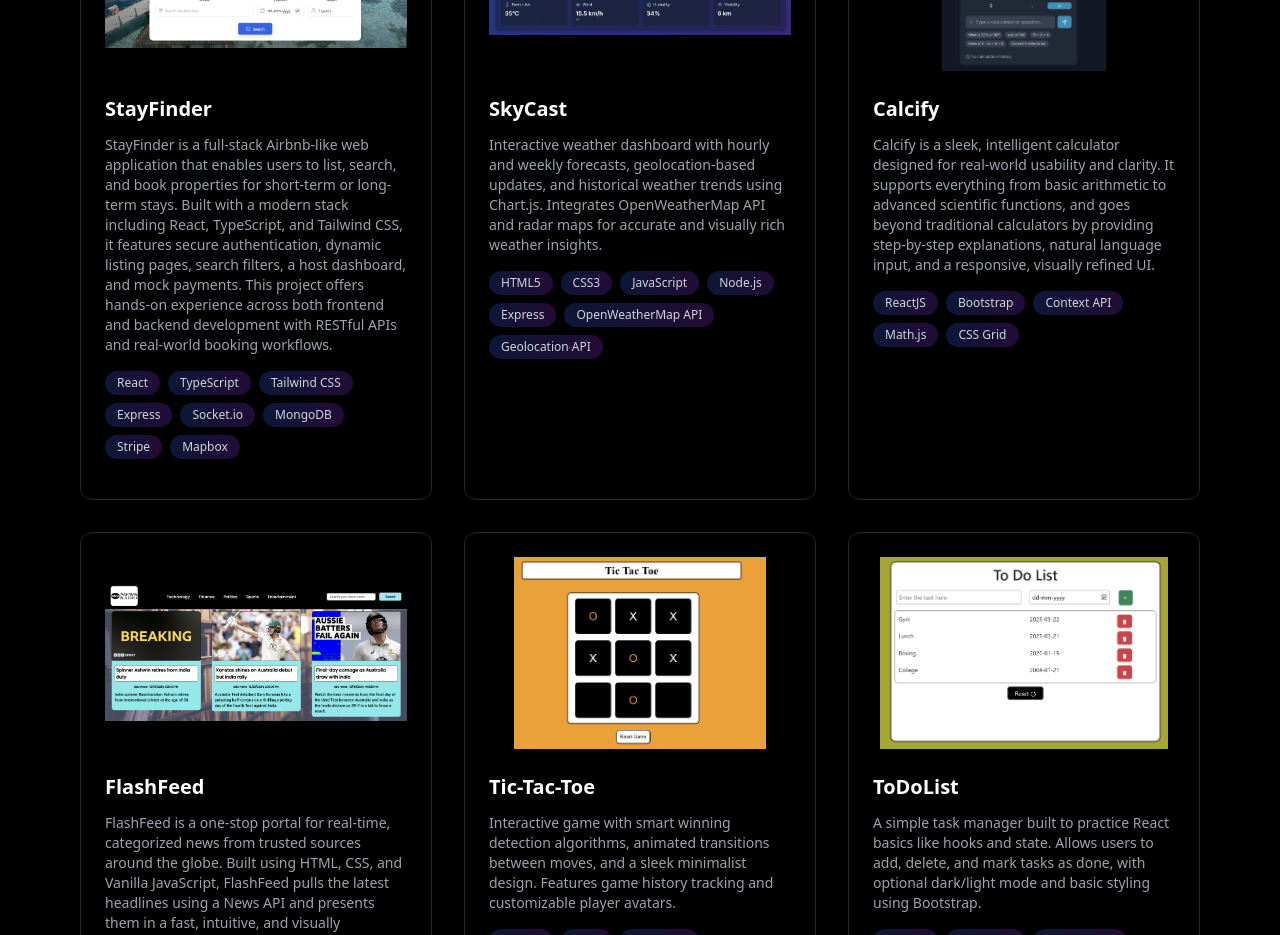
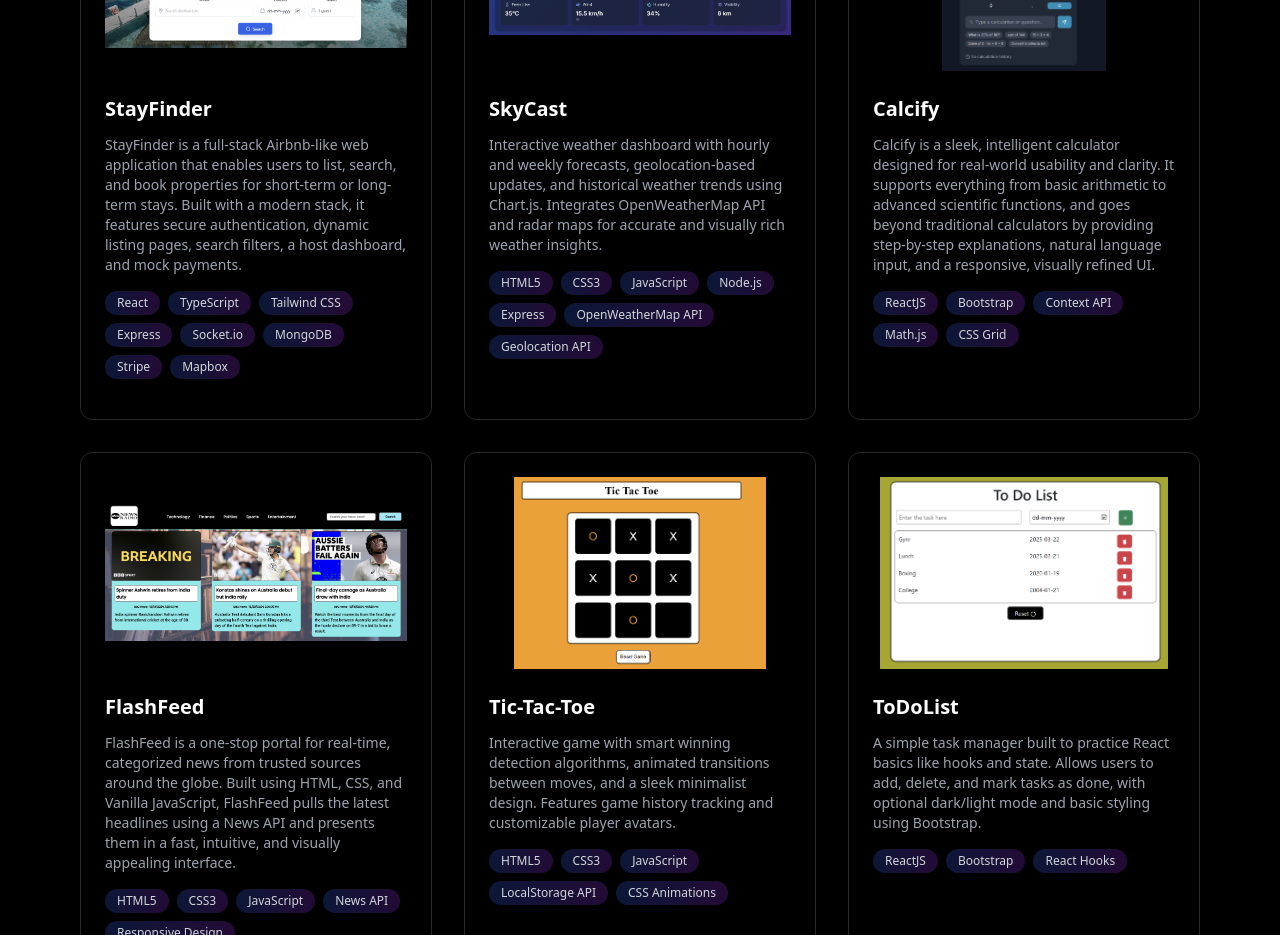
Before and after one commit to Anish-Tripathi/Portfolio, a React (Vite) app: page /projects in a window 1280 px wide. Shown: the part 1840-2775 px from the top of the page. Built offline with nearby package versions, Linux system fonts and the light colour scheme.

Commit message:
Updated image

```diff
--- a/src/components/Project/WebDevelopmentProjects.tsx
+++ b/src/components/Project/WebDevelopmentProjects.tsx
@@ -108,7 +108,7 @@ const WebDevelopmentProjects: React.FC<WebDevelopmentProjectsProps> = ({
     {
       title: "StayFinder",
       description:
-        "StayFinder is a full-stack Airbnb-like web application that enables users to list, search, and book properties for short-term or long-term stays. Built with a modern stack including React, TypeScript, and Tailwind CSS, it features secure authentication, dynamic listing pages, search filters, a host dashboard, and mock payments. This project offers hands-on experience across both frontend and backend development with RESTful APIs and real-world booking workflows.",
+        "StayFinder is a full-stack Airbnb-like web application that enables users to list, search, and book properties for short-term or long-term stays. Built with a modern stack, it features secure authentication, dynamic listing pages, search filters, a host dashboard, and mock payments.",
       tech: [
         "React",
         "TypeScript",
```
